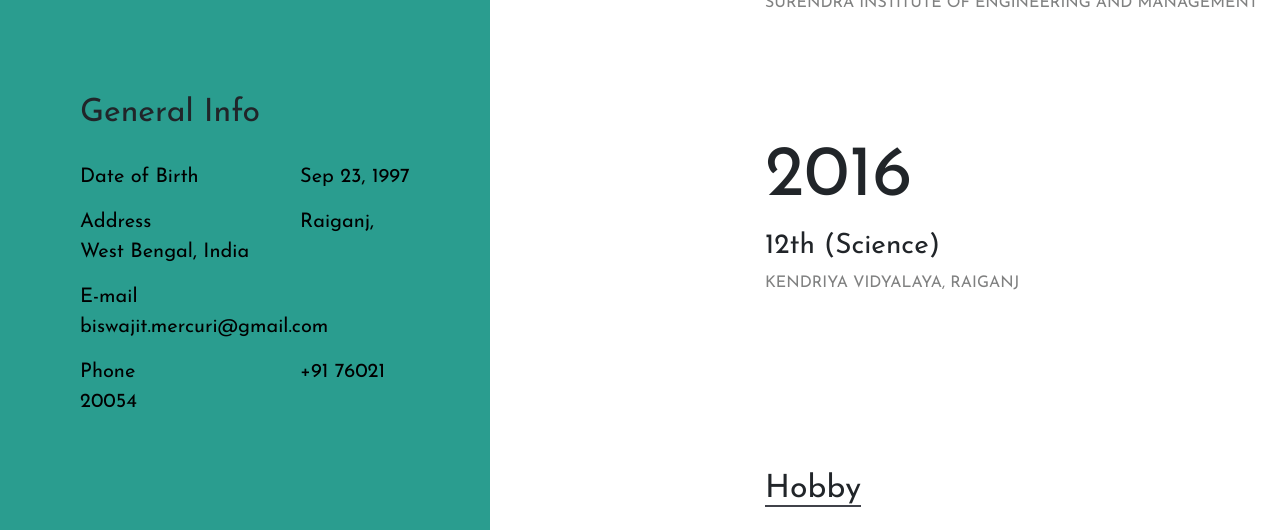
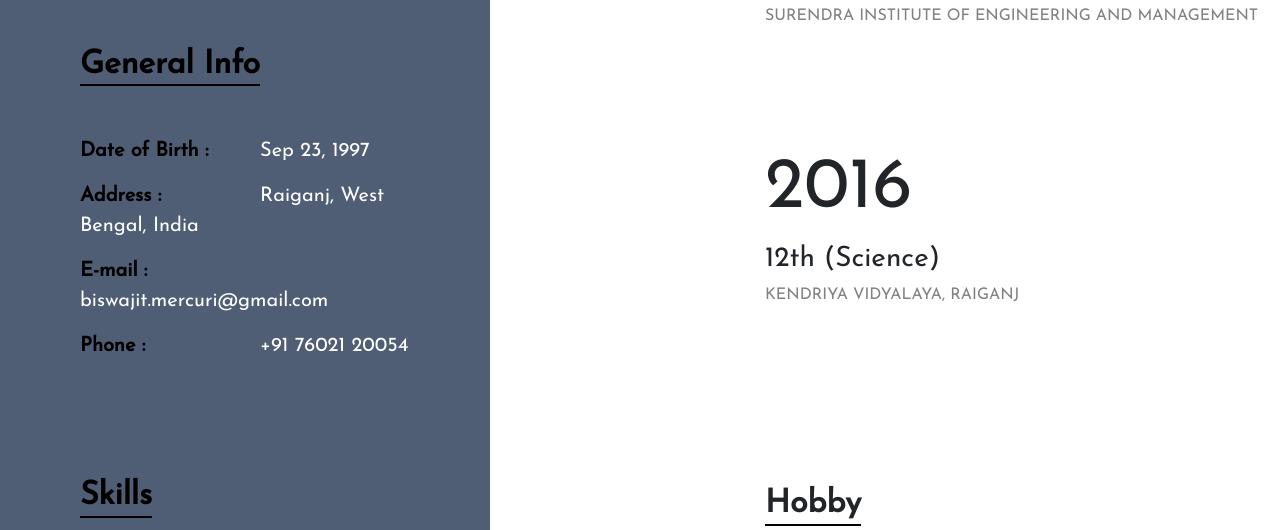
Before and after one commit to Biswajit-Mercuri/portfolio-cv, a plain HTML site: page index.html in a window 1280 px wide. Shown: the part 952-1482 px from the top of the page. Drawn offline with Linux system fonts and the light colour scheme.

Commit message:
change the color of hero left

```diff
--- a/index.html
+++ b/index.html
@@ -48,13 +48,15 @@
 								<h2>Biswajit<br>Deb<br>Barman</h2>
 								<p>I’m a Building Designer, Graphic Designer and Web Developer in love with designing and discovering new worlds and cultures with my design.</p>
 							</div>
-							<div class="hero-info pt-5">
+							<div class="section-title">
 								<h2>General Info</h2>
+							</div>
+							<div class="hero-info">
 								<ul>
-									<li><span>Date of Birth</span>Sep 23, 1997</li>
-									<li><span>Address</span>Raiganj, West Bengal, India</li>
-									<li><span>E-mail</span>biswajit.mercuri@gmail.com</li>
-									<li><span>Phone </span>+91 76021 20054</li>
+									<li><span>Date of Birth :</span>Sep 23, 1997</li>
+									<li><span>Address :</span>Raiganj, West Bengal, India</li>
+									<li><span>E-mail :</span>biswajit.mercuri@gmail.com</li>
+									<li><span>Phone :</span>+91 76021 20054</li>
 								</ul>
 							</div>
 						</section>
@@ -149,12 +151,11 @@
 
 						<!-- skill section start -->
 						<section class="hobby-section hobby">
-							<div class="section-title-hobby">
+							<div class="section-title">
 								<h2>Hobby</h2>
 							</div>
 							<div class="section-title-list">
 								<ul class="hobby-progress">
-
 									<li>
 										Play Games
 									</li>
```
Also changed, not shown: style.css.
